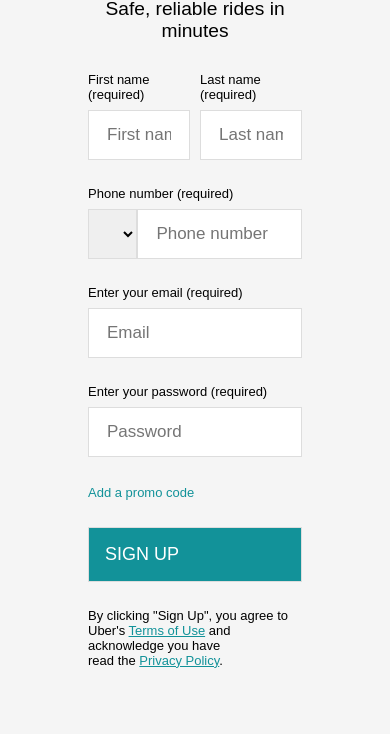
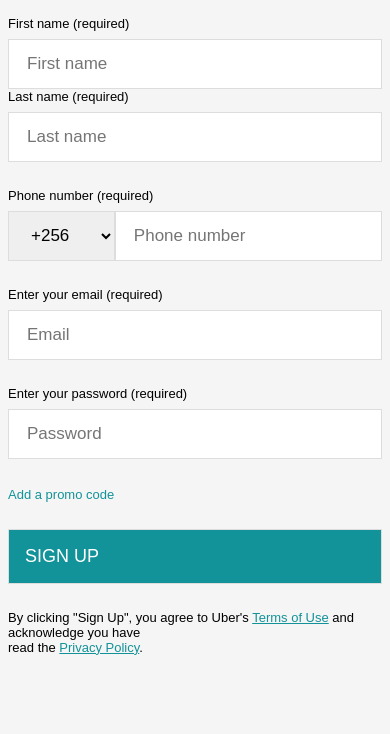
Before and after one commit to crytos/level-up, a plain HTML site: page index.html in a window 390 px wide. Shown: the part 233-967 px from the top of the page. Drawn offline with Linux system fonts and the light colour scheme.

Commit message:
Adds link to responsive.css page [Fixes #159530393]

```diff
--- a/index.html
+++ b/index.html
@@ -6,6 +6,7 @@
 	<meta name="viewport" content="width=device-width, initial-scale=1, shrink-to-fit=no">
 	<title>Uber</title>
 	<link rel="stylesheet" type="text/css" href="css/main.css">
+	<link rel="stylesheet" type="text/css" href="css/responsive.css">
 </head>
 
 <body>
```
